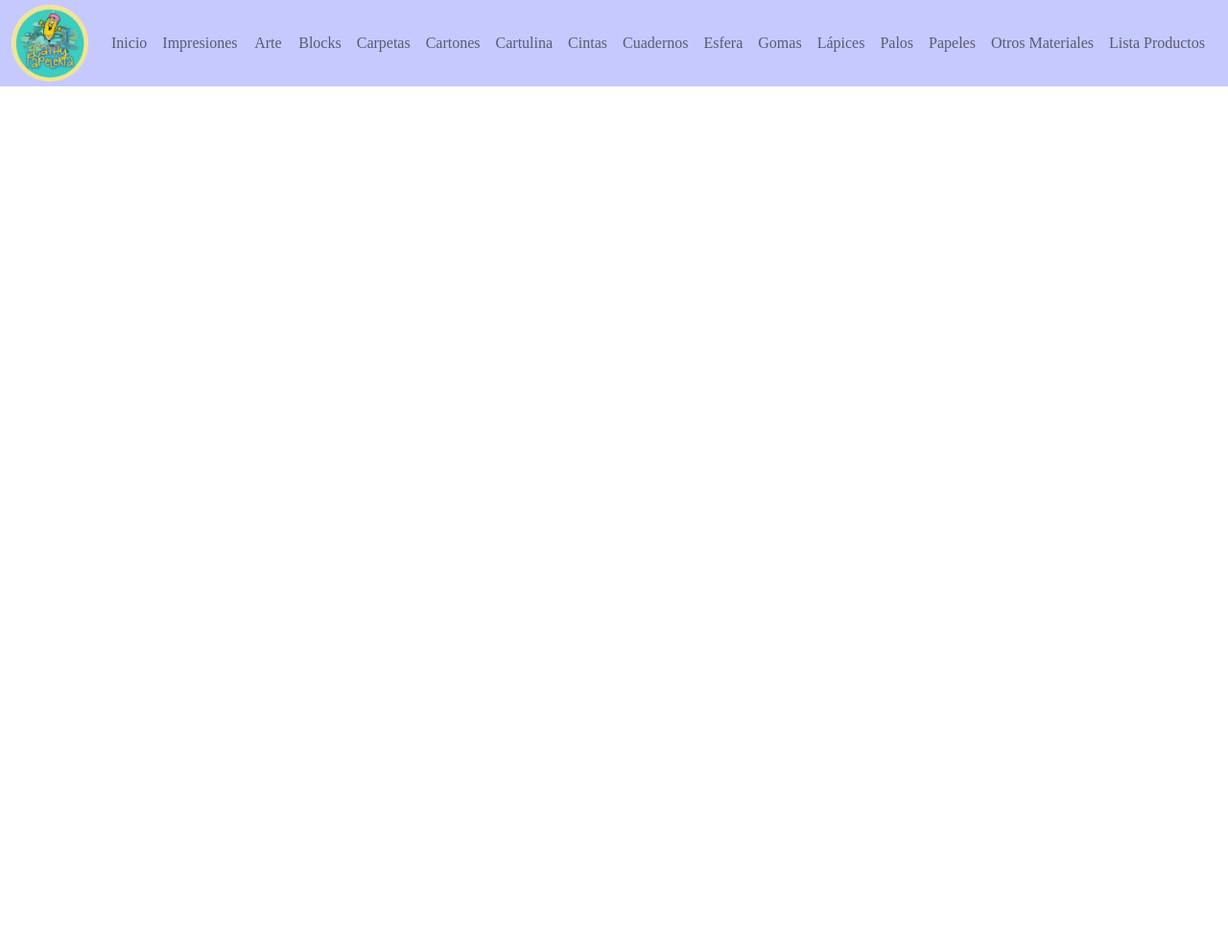
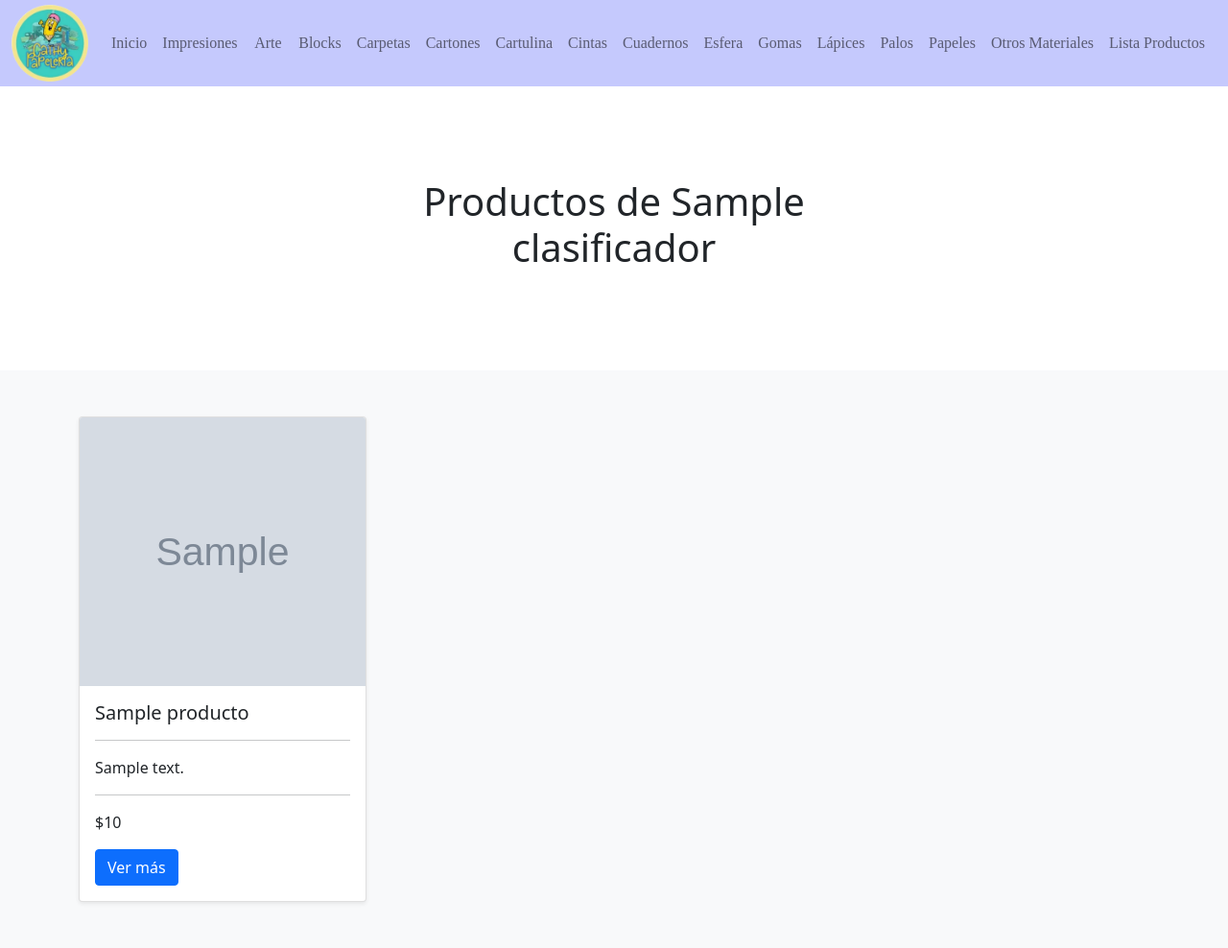
Before and after one commit to vlvarezillanes13/tiendakaty, a Django app: template templates/clasificador/clasificador.html in a window 1280 px wide. Shown: the whole page at 96% size. Before the commit the page ends 90 px from the top, so only its background shows below. Run offline with Django 3.2, Linux system fonts and the light colour scheme; the template is opened without the code that fills it: most values are stand-ins (such as "Sample title", 1, 10 or a date in 2020); grey boxes marked "Sample" are stand-in pictures; some libraries are stand-ins or nearby versions.

Commit message:
clasificador

```diff
--- a/applications/producto/views.py
+++ b/applications/producto/views.py
@@ -106,6 +106,12 @@ class ClasificadorListView(ListView):
         queryset = Producto.objects.buscar_producto_clasificador(clasificador)
         return queryset
 
+    def get_context_data(self, **kwargs):
+        clasificador = self.request.GET.get("clasificador", '')
+        context = super().get_context_data(**kwargs)
+        context['clasificador'] = clasificador
+        return context
+
 
 '''
 class ProductCreateView(AlmacenPermisoMixin, CreateView):
--- /dev/null
+++ b/static/css/clasificador/tipos.css
@@ -0,0 +1,8 @@
+.card{
+    width:300px;
+}
+
+.card img{
+    height: 280px;
+    width: 100%;
+}
--- a/templates/clasificador/clasificador.html
+++ b/templates/clasificador/clasificador.html
@@ -2,7 +2,7 @@
 {% load  static %}
 
 {% block css %}
-<link rel="stylesheet" href="{% static 'css/clasificador/clasificador.css' %}">
+<link rel="stylesheet" href="{% static 'css/clasificador/tipos.css' %}">
 {% endblock css %}
 
 {% block title %}
@@ -10,4 +10,41 @@
 {% endblock title %}
 
 {% block content %}
+
+<section class="py-5 text-center container">
+   <div class="row py-lg-5">
+     <div class="col-lg-6 col-md-8 mx-auto">
+       <h1 class="fw-light">Productos de {{clasificador}}</h1>
+   </div>
+ </section>
+
+ <div class="album py-5 bg-light">
+   <div class="container">
+
+     <div class="row row-cols-1 row-cols-sm-2 row-cols-md-3 g-3">
+
+      {% for producto in productos %}
+         <div class="col">
+            <div class="card shadow-sm">
+            <img class="bd-placeholder-img card-img-top" src="{{producto.imagen.url}}" role="img" ></svg>
+
+            <div class="card-body">
+               <h5 class="card-title">{{producto.nombre}}</h5>
+               <hr>
+               <p class="card-text">{{producto.descripcion|truncatechars:100}}</p>
+               <hr>
+               <p class="card-text">${{producto.precio}}</p>
+               <div class="d-flex justify-content-between align-items-center">
+                  <div class="btn-group">
+                     <a href="{% url 'productos:detalle-producto' producto.pk %}"class="btn btn-primary">Ver más</a>
+                  </div>
+               </div>
+            </div>
+            </div>
+       </div>
+      {% endfor %}
+
+     </div>
+   </div>
+ </div>
 {% endblock content %}
```
Also changed, not shown: static/css/clasificador/impresiones.css (added), static/css/clasificicador/impresiones.css (deleted).
